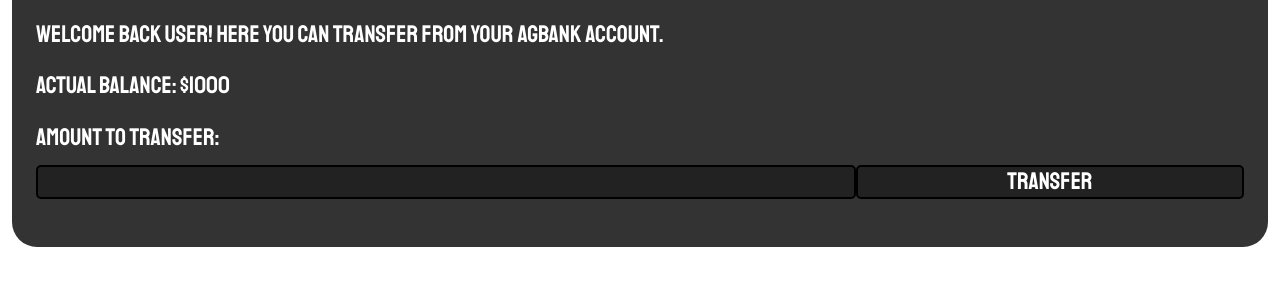
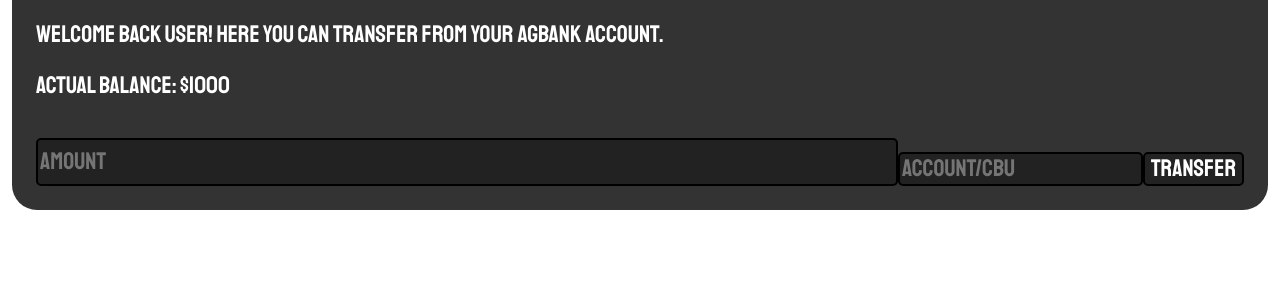
Before and after one commit to AgustinLizondo/AGBanking, a plain HTML site: page transfer.html in a window 1280 px wide. Shown: the part 119-404 px from the top of the page. Drawn offline with Linux system fonts and the light colour scheme.

Commit message:
No me acuerdo

```diff
--- a/transfer.html
+++ b/transfer.html
@@ -25,7 +25,8 @@
         <div class="transferBlock notBlurred">
             <p>Welcome Back User! Here you can transfer from your AGBank account.<br>
             <p id="actualBalance"></p>
-            Amount to Transfer: <div class="inputButton"><input id="transferInput" type="number"><button id="buttonTransfer" type="submit">Transfer</button></div>
+            <div class="inputButton"><input id="transferInput" type="number" placeholder="Amount">
+            <div class="inputButton"><input id="transferInput" type="number" placeholder="Account/CBU"><button id="buttonTransfer" type="submit">Transfer</button></div>
             </p>
         </div>
     </div>
```
